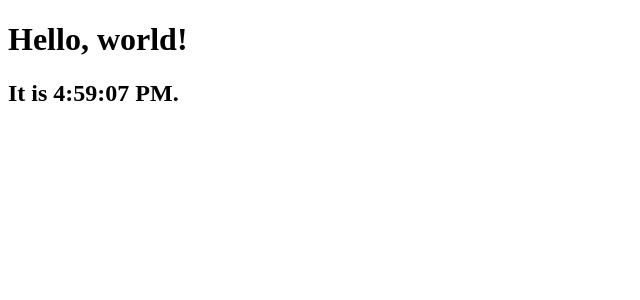
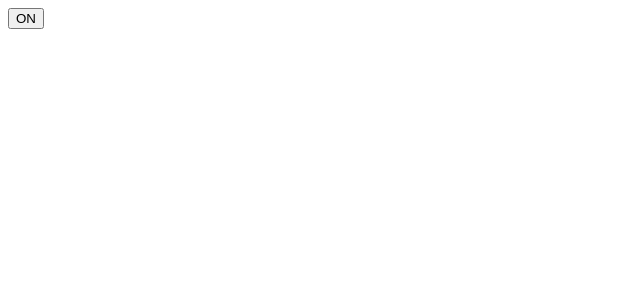
Before and after one commit to rpimienta/react-simple-app, a React (Create React App) app: page / in a window 1280 px wide. Shown: the top 300 px of the page, without its empty margins (0-640 px from the left). Built offline with nearby package versions, Linux system fonts and the light colour scheme.

Commit message:
Handling Events : Toggle

```diff
--- a/src/index.js
+++ b/src/index.js
@@ -1,39 +1,31 @@
 import React from 'react';
 import ReactDOM from 'react-dom';
 
-class Clock extends React.Component{
+class Toggle extends React.Component{
   constructor (props) {
     super(props);
-    this.state = {date: new Date()};
+    this.state = {isToggleOn : true};
+
+    this.handleClick = this.handleClick.bind(this);
   }
-  componentDidMount() {
-    this.timerID = setInterval(
-      () => this.tick(),
-      1000
+
+  handleClick () {
+    this.setState( prevState => ({
+        isToggleOn: !prevState.isToggleOn
+      })
     );
   }
-
-  componentWillUnmount() {
-    clearInterval(this.timerID);
+  render () {
+    return (
+      <button onClick={this.handleClick}>
+        {this.state.isToggleOn ? 'ON': 'OFF'}
+      </button>
+    )
   }
 
-  tick() {
-    this.setState({
-      date: new Date()
-    });
-  }
-
-  render () {
-    return (
-      <div>
-        <h1>Hello, world!</h1>
-        <h2>It is {this.state.date.toLocaleTimeString()}.</h2>
-      </div>
-    );
-  }
 }
 
 ReactDOM.render(
-  <Clock />,
+  <Toggle />,
   document.getElementById('root')
 );
```
